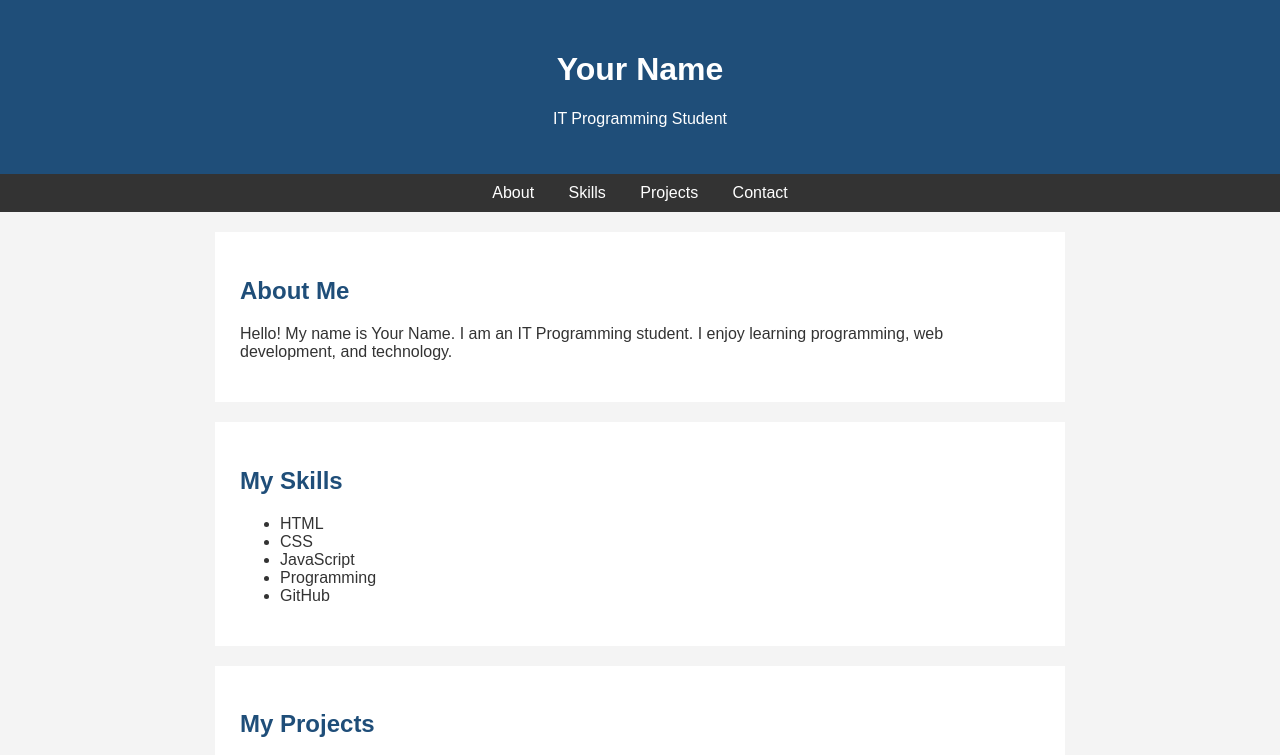
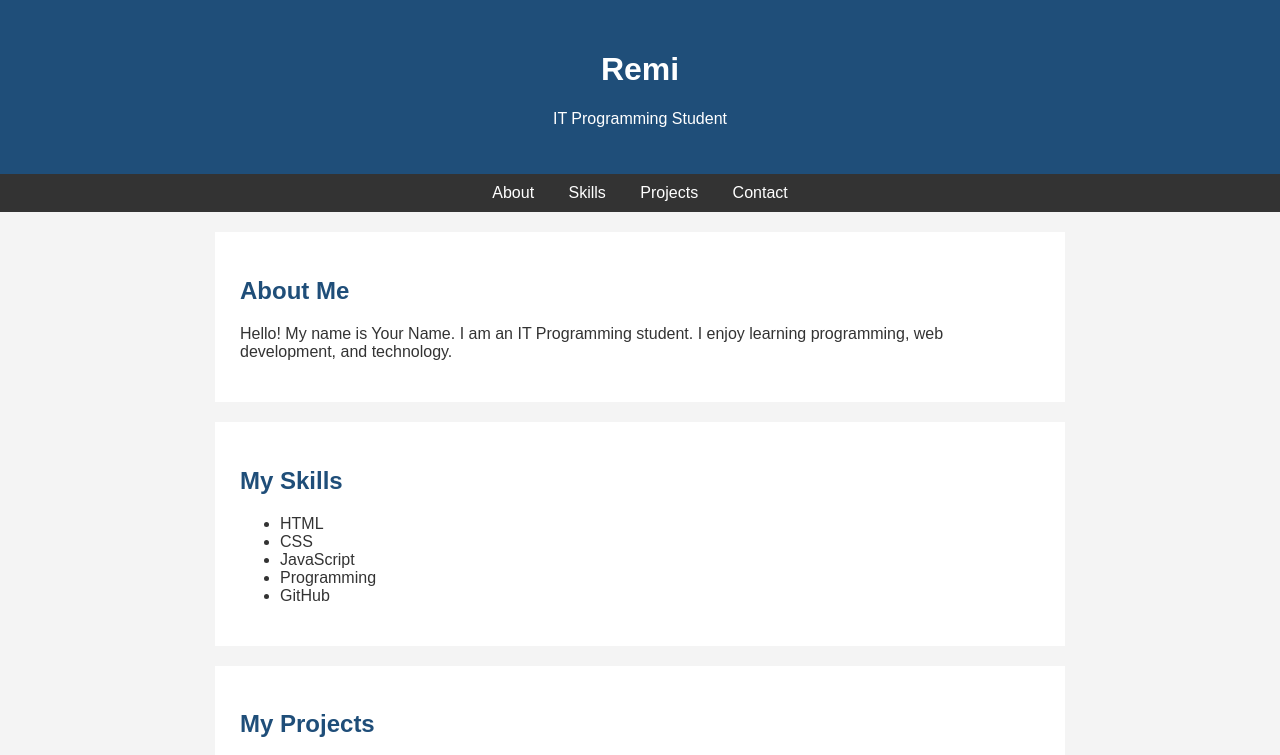
Before and after one commit to RemiN07/RemiN07.github.io, a plain HTML site: page index.html in a window 1280 px wide. Shown: the top 755 px of the page. Drawn offline with Linux system fonts and the light colour scheme.

Commit message:
Change header name from 'Your Name' to 'Remi'

```diff
--- a/index.html
+++ b/index.html
@@ -62,7 +62,7 @@
 <body>
 
     <header>
-<h1>Your Name</h1>
+<h1>Remi</h1>
 <p>IT Programming Student</p>
 </header>
 
```
